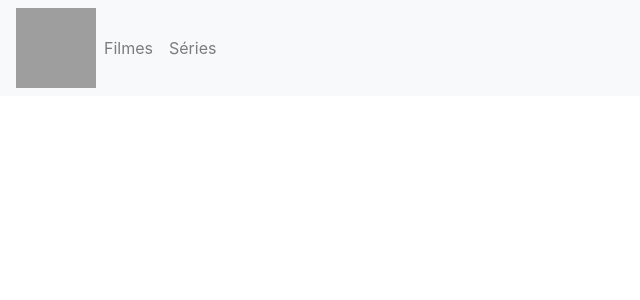
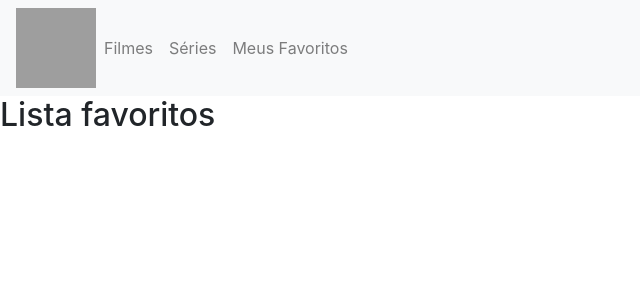
Before and after one commit to mathesbh/trabalho-final-ffr, a React (Create React App) app: page /listaFavoritos in a window 1280 px wide. Shown: the top 300 px of the page, without its empty margins (0-640 px from the left). Built offline with nearby package versions, Linux system fonts and the light colour scheme; grey boxes are pictures that could not be loaded.

Commit message:
Criando componente lista favoritos e rota

```diff
--- a/src/App.js
+++ b/src/App.js
@@ -11,6 +11,7 @@
           <ul className="navbar-nav mr-auto">
             <li className="nav-item"><Link className="nav-link" to='/filmes'>Filmes</Link></li>
             <li className="nav-item"><Link className="nav-link" to='/series'>Séries</Link></li>
+            <li className="nav-item"><Link className="nav-link" to='/listaFavoritos'>Meus Favoritos</Link></li>
           </ul>
         </div>
       </nav>
--- a/src/ApplicationRoutes.js
+++ b/src/ApplicationRoutes.js
@@ -4,6 +4,7 @@
 import { MovieDetails } from './components/MovieDetails'
 import Movies from './components/Movies'
 import { Series } from './components/Series'
+import { FavoriteList } from './components/FavoriteList'
 
 export const ApplicationRoutes = () => (
     <>
@@ -11,5 +12,6 @@
         <Route path="/filmes" component={Movies} />
         <Route path="/filme/:id" component={MovieDetails} />
         <Route path="/series" component={Series} />
+        <Route path="/listaFavoritos" component={FavoriteList} />
     </>
 )
--- /dev/null
+++ b/src/components/FavoriteList.jsx
@@ -0,0 +1,3 @@
+import React from 'react'
+
+export const FavoriteList = () => <h2>Lista favoritos</h2>
```
Also changed, not shown: 1 other file (tests, documents, lock files or other folders).
